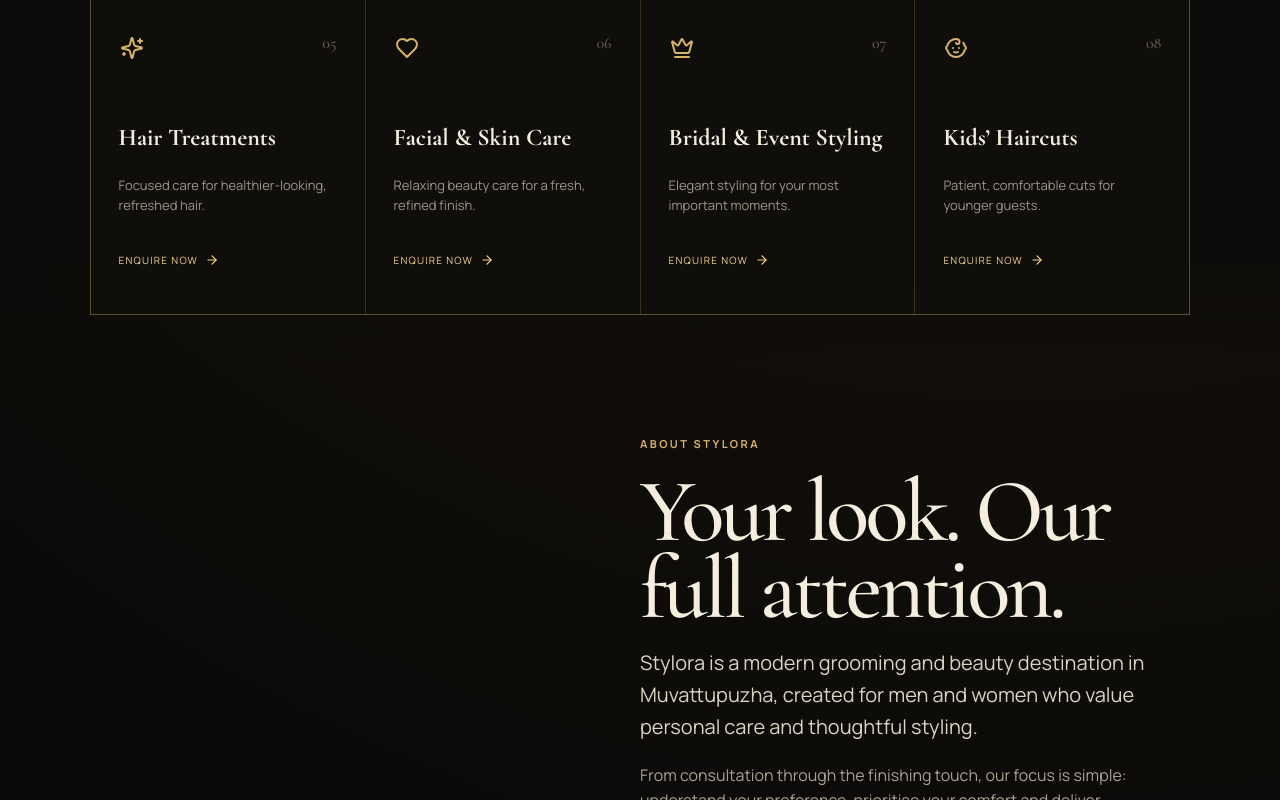
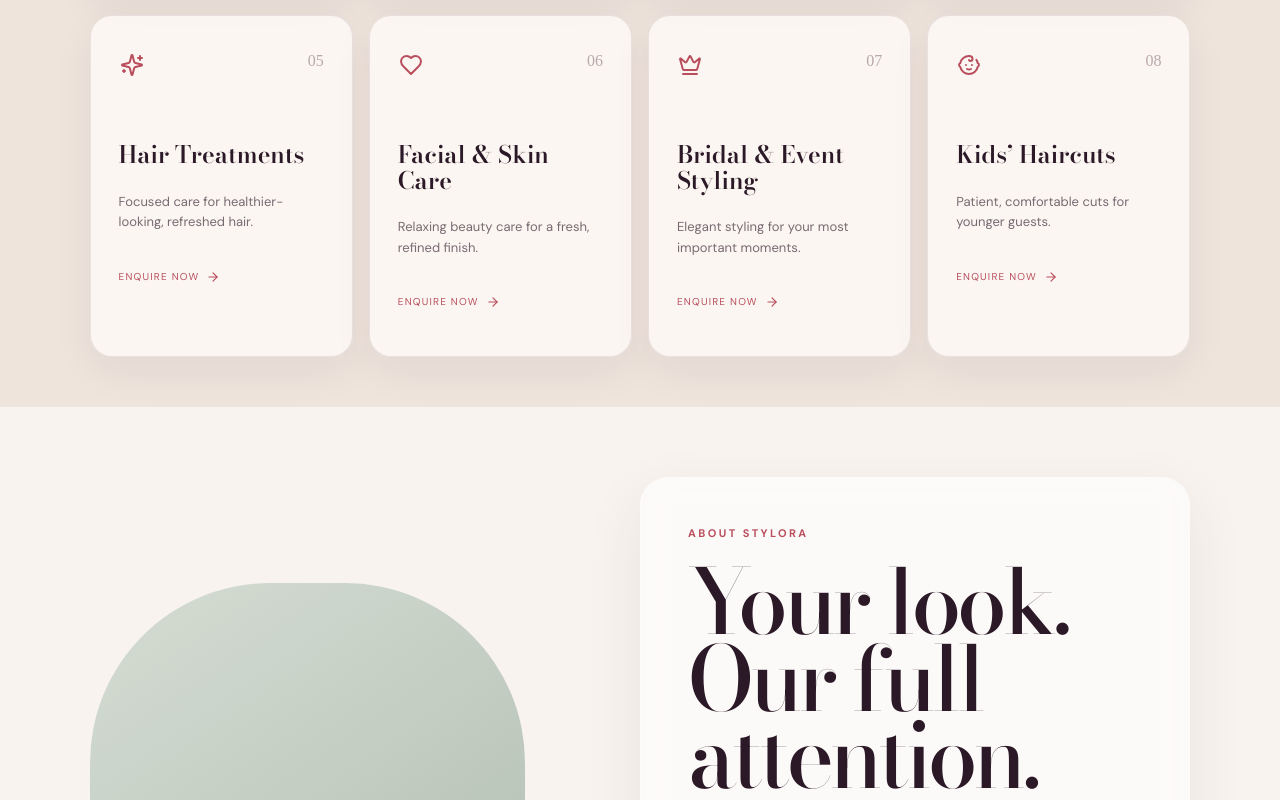
Before and after one commit to danielglence/stylora, a React (Vite) app: page / in a window 1280 px wide. Shown: the part 1500-2300 px from the top of the page. Built offline with nearby package versions, Linux system fonts and the light colour scheme.

Commit message:
Redesign Stylora with distinct editorial theme

```diff
--- a/index.html
+++ b/index.html
@@ -3,7 +3,7 @@
   <head>
     <meta charset="UTF-8" />
     <meta name="viewport" content="width=device-width, initial-scale=1.0" />
-    <meta name="theme-color" content="#0a0908" />
+    <meta name="theme-color" content="#f6f0ea" />
     <title>Stylora Unisex Salon | Premium Salon in Muvattupuzha</title>
     <meta name="description" content="Stylora Unisex Salon in Muvattupuzha offers modern hair styling, grooming, beauty care and personalised salon services for men and women." />
     <meta name="keywords" content="unisex salon Muvattupuzha, salon Pezhakkappilly, hair styling, beard grooming, beauty salon" />
@@ -16,7 +16,7 @@
     <meta property="og:image" content="https://images.unsplash.com/photo-1560066984-138dadb4c035?auto=format&fit=crop&w=1200&q=80" />
     <link rel="preconnect" href="https://fonts.googleapis.com" />
     <link rel="preconnect" href="https://fonts.gstatic.com" crossorigin />
-    <link href="https://fonts.googleapis.com/css2?family=Cormorant+Garamond:wght@500;600;700&family=Manrope:wght@400;500;600;700&display=swap" rel="stylesheet" />
+    <link href="https://fonts.googleapis.com/css2?family=Bodoni+Moda:opsz,wght@6..96,500;6..96,600&family=DM+Sans:wght@400;500;600;700&display=swap" rel="stylesheet" />
     <script type="application/ld+json">
       {"@context":"https://schema.org","@type":"HairSalon","name":"Stylora Unisex Salon","telephone":"+91 96050 01230","address":{"@type":"PostalAddress","streetAddress":"Sabine Hospital Jn, Alavee Plaza, MC Road, near Chicking","addressLocality":"Pezhakkappilly, Muvattupuzha","addressRegion":"Kerala","postalCode":"686673","addressCountry":"IN"},"aggregateRating":{"@type":"AggregateRating","ratingValue":"5.0","reviewCount":"45"},"url":"https://example.com/"}
     </script>
--- a/src/styles.css
+++ b/src/styles.css
@@ -56,3 +56,21 @@
 }
 @media(max-width:390px){.btn{font-size:10px;letter-spacing:.075em}.footer-links{gap:10px 18px}}
 @media(prefers-reduced-motion:reduce){.btn,.nav-cta,.menu-btn,.service-card a,.gallery-item,.float-wa,.footer-links a{transition:none!important}}
+
+/* Stylora 2.0 — warm editorial beauty identity, intentionally distinct from black-and-gold barber styling */
+:root{--black:#f6f0ea;--black2:#eee4dc;--ivory:#2c1927;--muted:#786a72;--gold:#b94f5d;--gold2:#8e3346;--line:rgba(73,42,62,.14);color:#2c1927;background:#f6f0ea;font-family:'DM Sans',sans-serif}
+body{color:#2c1927;background:linear-gradient(135deg,#f9f5f0 0%,#f2e8e3 54%,#e8eee8 100%);font-family:'DM Sans',sans-serif}
+body:before{opacity:.025;mix-blend-mode:multiply}
+.hero h1,.section-head h2,.service-card h3,.contact-grid h3,.review-card h2,.stat strong{font-family:'Bodoni Moda',serif}
+.nav{color:#2c1927}.nav.scrolled{background:rgba(250,247,243,.9);border-color:rgba(73,42,62,.1);box-shadow:0 12px 35px rgba(70,39,56,.07)}.logo span{border-color:#b94f5d;color:#b94f5d;background:#fff8f4}.nav nav>a{color:#574550}.nav nav>a:hover,.nav nav>a:focus-visible{color:#b94f5d}.nav-cta{border-color:#b94f5d!important;color:#fff!important;background:#b94f5d;border-radius:999px}.menu-btn{color:#2c1927}
+.hero{background:radial-gradient(circle at 82% 35%,rgba(185,79,93,.16),transparent 28%),radial-gradient(circle at 68% 62%,rgba(107,126,107,.12),transparent 26%)}.hero:after{content:"";position:absolute;right:8vw;top:22%;width:min(30vw,430px);aspect-ratio:3/4;border-radius:48% 48% 8% 8%;background:linear-gradient(150deg,#dcc3c4,#bd6370 58%,#76394b);box-shadow:35px 35px 0 #dce4dc;opacity:.9;z-index:-1}.hero h1{color:#2c1927}.hero h1 i{color:#b94f5d}.hero-copy>p,.rating,.scroll-cue{color:#6e6068}.rating b{color:#2c1927}.stars{color:#b94f5d}.eyebrow{color:#b94f5d}.hero-index{color:#786a72}.hero-index span{background:#b94f5d}
+.btn{border-radius:999px;border-color:rgba(73,42,62,.2);color:#392330;background:rgba(255,255,255,.36)}.btn.gold{color:#fff;background:#b94f5d;box-shadow:0 12px 30px rgba(185,79,93,.2)}.btn.ghost{background:rgba(255,255,255,.58);border-color:rgba(73,42,62,.16)}.btn:hover{box-shadow:0 14px 34px rgba(103,55,79,.15)}
+.services{background:#eee4dc}.service-grid{background:transparent;border:0;gap:16px}.service-card{background:rgba(255,252,249,.78);border:1px solid rgba(73,42,62,.1);border-radius:22px;box-shadow:0 14px 40px rgba(70,39,56,.06)}.service-card:hover{background:#fffaf6;box-shadow:0 20px 46px rgba(111,55,75,.12)}.service-card>.num{color:#b9a8ae}.service-card>svg,.service-card a{color:#b94f5d}.service-card p{color:#786a72}
+.about{background:#f8f3ef}.about:before{content:"";position:absolute;left:7vw;top:18%;width:34%;height:64%;border-radius:180px 180px 24px 24px;background:linear-gradient(145deg,#cad6ca,#8ca08f);opacity:.75}.about-copy{background:rgba(255,255,255,.6);padding:48px;border-radius:28px;backdrop-filter:blur(14px);box-shadow:0 20px 60px rgba(71,46,62,.08)}.lead{color:#3e2935}.about-copy>p:not(.lead){color:#786a72}.feature-lines{border-color:rgba(73,42,62,.12)}.feature-lines span{border-color:rgba(73,42,62,.12);color:#5c4854}
+.why{background:#492b3d;color:#fff7f1}.why .eyebrow{color:#efa5aa}.why .section-head h2{color:#fff7f1}.why-grid{border-color:rgba(255,255,255,.18)}.stat{border-color:rgba(255,255,255,.18)}.stat strong{color:#efa5aa}.trust-row svg{color:#efa5aa}
+.gallery{background:#e6ece6;color:#2c1927}.gallery-item{border-radius:22px;background:#d1dcd1}.gallery-item img{filter:saturate(.78) contrast(.92)}.gallery-item span{background:rgba(255,250,246,.88);color:#3d2935;padding:9px 12px;border-radius:999px;inset:auto 14px 14px;backdrop-filter:blur(10px)}
+.reviews{background:#f7ecea}.review-card{background:#fffaf7;border:0;border-radius:32px;box-shadow:0 28px 80px rgba(96,48,70,.1)}.review-card>svg,.big-rating{color:#b94f5d}.review-card p,.verified{color:#786a72}
+.booking{background:linear-gradient(135deg,#dce5dc,#f5e8e7)}.booking-form{background:rgba(255,252,249,.88);border:1px solid rgba(73,42,62,.1);border-radius:28px;box-shadow:0 25px 70px rgba(78,46,64,.1)}label{color:#6a5562}input,select,textarea{background:#fff;border:1px solid #dacbd1;color:#382431;border-radius:12px;color-scheme:light}input:focus,select:focus,textarea:focus{border-color:#b94f5d;box-shadow:0 0 0 3px rgba(185,79,93,.12)}.mini-contact{color:#b94f5d}.mini-contact b{color:#382431}.feedback{color:#8e3346}
+.contact{background:#fffaf7}.contact-grid p{color:#786a72}footer{background:#352330;color:#fff6ef;border-color:rgba(255,255,255,.1)}footer>p,.footer-links a,.social-note,footer small{color:#cfbdc6}footer .logo span{background:transparent;color:#efa5aa;border-color:#efa5aa}.float-wa{box-shadow:0 12px 34px rgba(25,94,51,.25)}
+.lightbox{background:rgba(43,25,38,.94)}:focus-visible{outline-color:#b94f5d}
+@media(max-width:720px){.nav nav{background:rgba(255,250,247,.97);border-color:rgba(73,42,62,.12)}.hero:after{right:-18vw;top:48%;width:62vw;opacity:.48}.about:before{left:22px;right:22px;top:70px;width:auto;height:260px}.about-copy{padding:28px 22px;margin-top:190px}.service-grid{gap:12px}}
```
